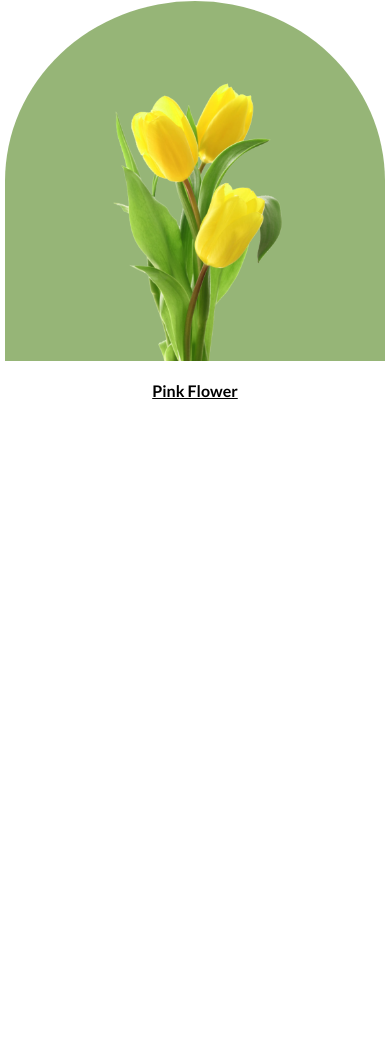
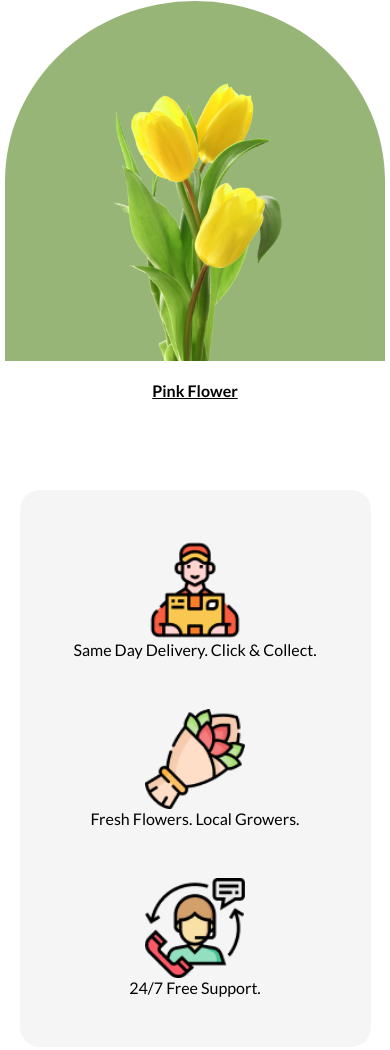
Before and after one commit to Shaikat0079/responsive-flower-shop, a plain HTML site: page index.html in a window 390 px wide. Shown: the part 1887-2937 px from the top of the page. Before the commit the page ends 2357 px from the top, so only its background shows below. Drawn offline with Linux system fonts and the light colour scheme.

Commit message:
support section added

```diff
--- a/index.html
+++ b/index.html
@@ -50,6 +50,26 @@
           </article>
         </div>
       </section>
+      <section class="support">
+        <article class="support-container">
+            <div class="support-details">
+                <img src="./assets/Group 57.png" alt="">
+                <p>Same Day Delivery. Click & Collect.</p>
+            </div>
+            <div class="support-details">
+                <img src="./assets/Group 58.png" alt="">
+                <p>Fresh Flowers. Local Growers.</p>
+            </div>
+            <div class="support-details">
+                <img src="./assets/Group 59.png" alt="">
+                <p>24/7 Free Support.</p>
+            </div>
+        </article>
+      </section>
+      <section class="deal">
+        <div class="deal-details"></div>
+        <img src="" alt="">
+      </section>
     </main>
     <footer></footer>
   </body>
--- a/styles/style.css
+++ b/styles/style.css
@@ -23,12 +23,12 @@ header {
   padding-top: 30px;
 }
 
-header p{
+header p {
   margin: 20px 0;
 }
 
-header button{
-    background-color: #E55473;
+header button {
+  background-color: #e55473;
   padding: 10px 20px;
   color: white;
   border: none;
@@ -36,66 +36,98 @@ header button{
   font-family: "Lato", serif;
 }
 
-.featured-container{
+.featured-container {
   display: flex;
   justify-content: center;
   padding: 50px 0;
 }
 
-.featured{
+.featured {
   text-align: center;
   margin: 0 auto;
-
 }
-.featured p{
+.featured p {
   margin: 30px;
 }
-.flowers{
+.flowers {
   display: flex;
   gap: 10px;
 }
-.flower-link{
+.flower-link {
   height: 360px;
   width: 370px;
   display: flex;
   align-items: flex-end;
   border-top-left-radius: 50%;
   border-top-right-radius: 50%;
-    padding:0 20px;
+  padding: 0 20px;
   justify-content: center;
 }
-.flower-link img{
+.flower-link img {
   height: 310px;
 }
-#one{
+#one {
   background-color: #a7216293;
 }
-#two{
-    background-color:#0598a0a6 ;
+#two {
+  background-color: #0598a0a6;
 }
-#three{
+#three {
   background-color: #477d1191;
 }
-.container a{
+.container a {
   display: block;
   margin: 20px 0;
   color: black;
   font-weight: bold;
 }
+
+.support {
+  padding: 50px;
+  background-color: whitesmoke;
+  border-radius: 20px;
+  width: 85%;
+  margin: 20px auto;
+}
+
+.support-container {
+  display: flex;
+  gap: 20px;
+  justify-content: space-evenly;
+}
 /*  */
 
-@media screen and (max-width:576px) {
-    header{
+@media screen and (max-width: 576px) {
+  header {
     flex-direction: column;
     gap: 40px;
   }
-    .flowers{
+
+  .flowers {
     flex-direction: column;
     align-items: center;
     gap: 30px;
   }
-    .flower-link{
+  .flower-link {
     width: 340px;
   }
+  .support {
+    padding: 50px 0;
+    width: 100%;
+  }
+  .support-container {
+    flex-direction: column;
+    gap: 50px;
+  }
 
+  .support-details img {
+    height: 100px;
+    width: 100px;
   }
+
+  .support-details {
+    display: flex;
+    flex-direction: column;
+    align-items: center;
+  }
+}
```
Lines whose indentation alone changed are shown as unchanged.
